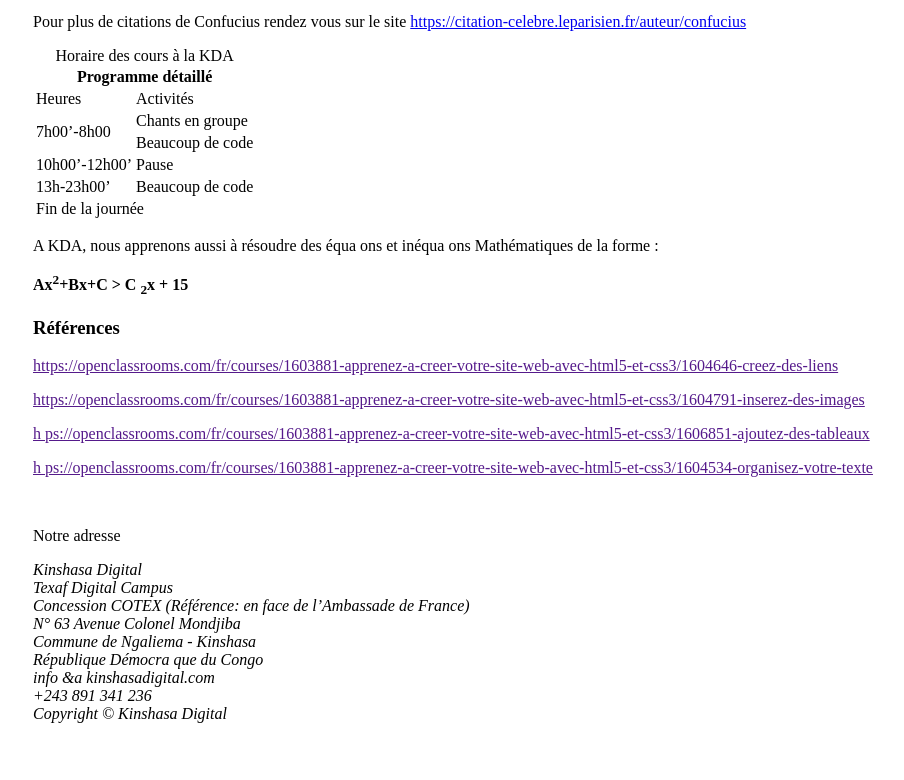
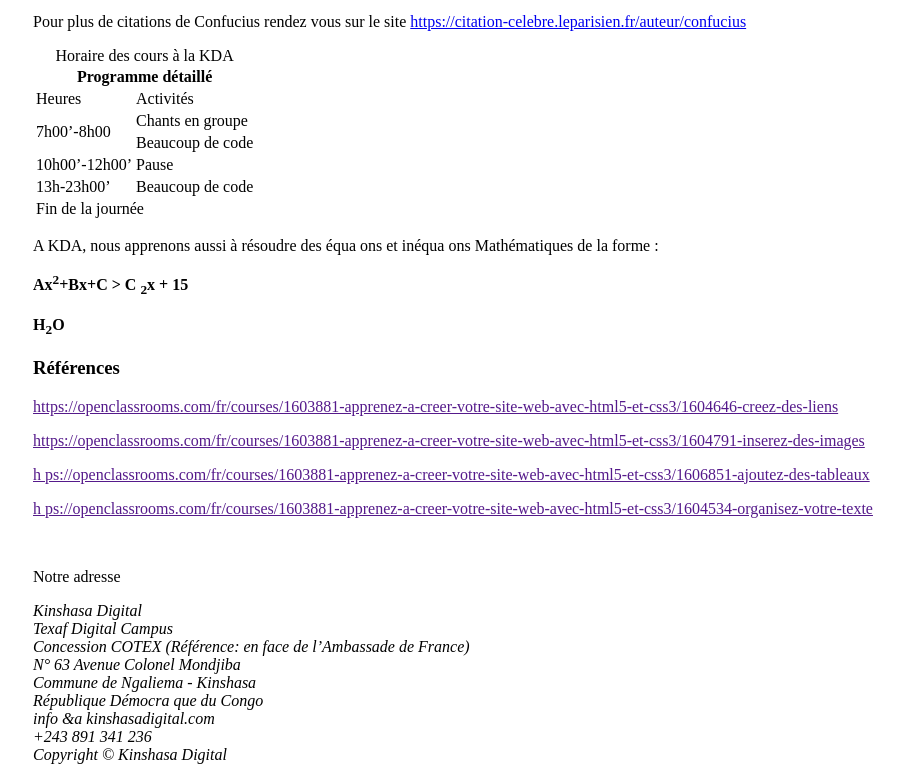
Before and after one commit to BonardKibala/projet2kda, a plain HTML site: page rentreekda.html in a window 1280 px wide. Shown: the part 997-1777 px from the top of the page, without its empty margins (15-919 px from the left). Before the commit the page ends 1736 px from the top, so only its background shows below. Drawn offline with Linux system fonts and the light colour scheme.

Commit message:
mon deuxième projet kda

```diff
--- a/rentreekda.html
+++ b/rentreekda.html
@@ -101,7 +101,9 @@
             forme :
         </p>
         <p>
-            <strong>Ax<sup>2</sup>+Bx+C > C <sub>2</sub>x + 15</strong>
+            <strong>Ax<sup>2</sup>+Bx+C > C <sub>2</sub>x + 15</strong> <br> <br>
+            <strong>H<sub>2</sub>O </strong>
+
         </p>
         <div>
             <h3>Références</h3>
```
